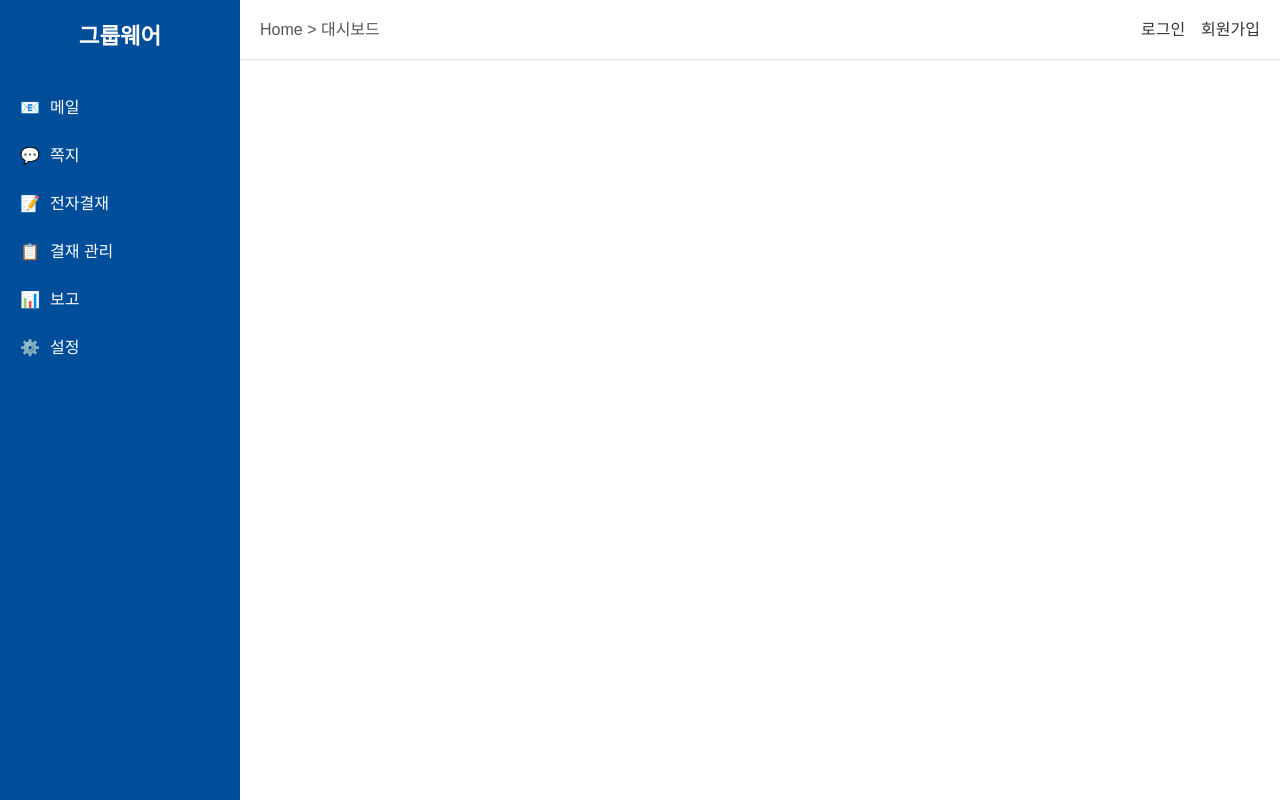
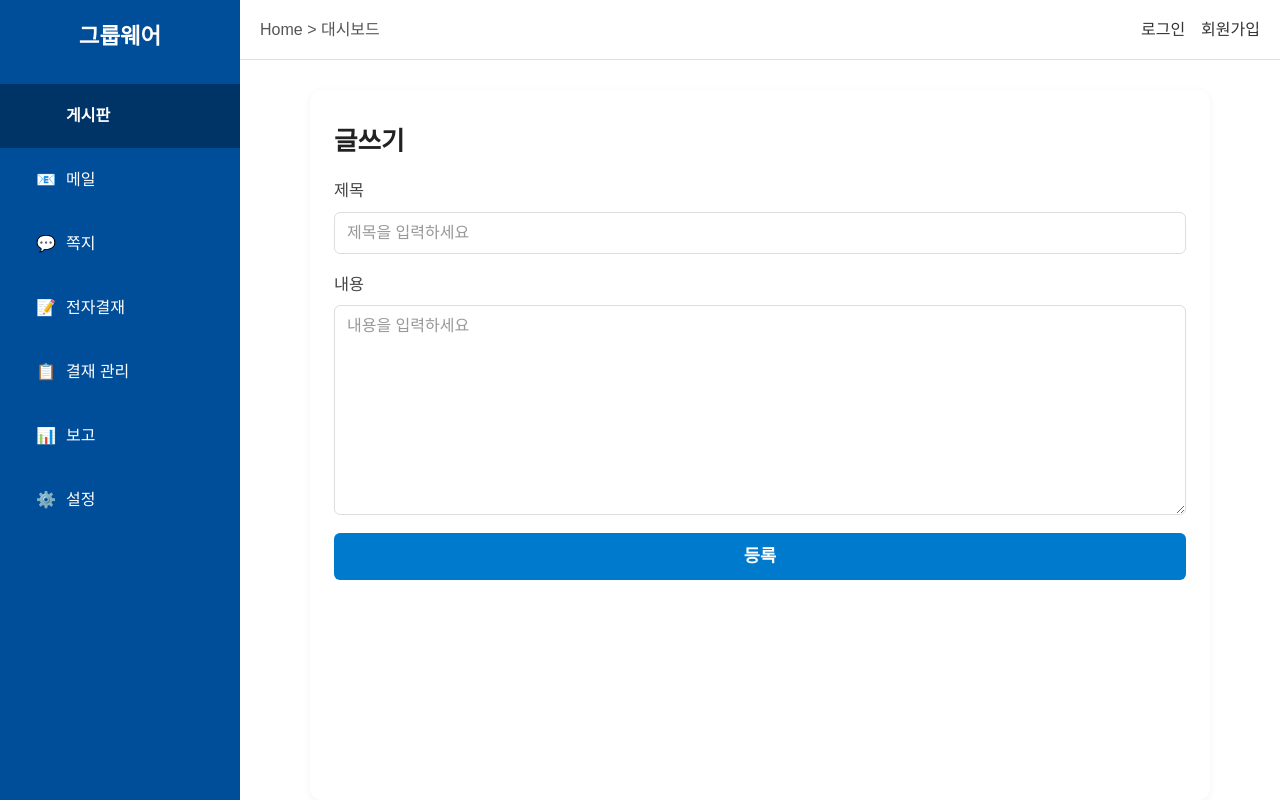
Before and after one commit to zcarc/hs-frontend, a Nuxt app: page /board/create in a window 1280 px wide. Built offline with nearby package versions, Linux system fonts and the light colour scheme; no server answers.

Commit message:
게시판 페이지, 게시글 작성 추가

```diff
--- a/components/Sidebar/Sidebar.css
+++ b/components/Sidebar/Sidebar.css
@@ -33,6 +33,17 @@
     text-align: center;
 }
 
+.menu-link {
+    display: flex;
+    align-items: center;
+    padding: 0.5rem 1rem;
+    text-decoration: none;
+    color: inherit;
+}
+li.active .menu-link {
+    font-weight: bold;
+}
+
 /*@media (max-width: 800px) {*/
 /*    .sidebar {*/
 /*        display: none;*/
--- a/components/Sidebar/Sidebar.vue
+++ b/components/Sidebar/Sidebar.vue
@@ -3,34 +3,35 @@
     <div class="logo">그룹웨어</div>
     <ul class="menu">
       <li
-          v-for="item in menuItems"
-          :key="item.key"
-          :class="{ active: activeMenu === item.key }"
-          @click="selectMenu(item.key)"
+        v-for="item in menuItems"
+        :key="item.key"
+        :class="{ active: isActive(item) }"
       >
-        <span class="icon">{{ item.icon }}</span>{{ item.name }}
+        <NuxtLink :to="item.link" class="menu-link" exact-active-class="active">
+          <span class="icon">{{ item.icon }}</span
+          >{{ item.name }}
+        </NuxtLink>
       </li>
     </ul>
   </nav>
 </template>
 
 <script setup lang="ts">
-const router = useRouter()
+const route = useRoute();
 
 const menuItems = [
-  { key: 'mail', name: '메일', icon: '📧' },
-  { key: 'msg', name: '쪽지', icon: '💬' },
-  { key: 'approval', name: '전자결재', icon: '📝' },
-  { key: 'manage', name: '결재 관리', icon: '📋' },
-  { key: 'report', name: '보고', icon: '📊' },
-  { key: 'settings', name: '설정', icon: '⚙️' },
-]
+  { key: "board", name: "게시판", icon: "", link: "/board" },
+  { key: "mail", name: "메일", icon: "📧", link: "/mail" },
+  { key: "msg", name: "쪽지", icon: "💬", link: "/msg" },
+  { key: "approval", name: "전자결재", icon: "📝", link: "/approval" },
+  { key: "manage", name: "결재 관리", icon: "📋", link: "/manage" },
+  { key: "report", name: "보고", icon: "📊", link: "/report" },
+  { key: "settings", name: "설정", icon: "⚙️", link: "/settings" },
+];
 
-const activeMenu = ref('')
-
-function selectMenu(key: string) {
-  activeMenu.value = key
-  if (key === 'approval') router.push('/approval')
+function isActive(item: (typeof menuItems)[0]) {
+  // 현재 경로가 item.link 로 시작하면 active
+  return route.path.startsWith(item.link);
 }
 </script>
 
--- a/components/ui/button/Button.vue
+++ b/components/ui/button/Button.vue
@@ -1,18 +1,18 @@
 <script setup lang="ts">
-import type { HTMLAttributes } from 'vue'
-import { Primitive, type PrimitiveProps } from 'reka-ui'
-import { cn } from '@/lib/utils'
-import { type ButtonVariants, buttonVariants } from '.'
+import type { HTMLAttributes } from "vue";
+import { Primitive, type PrimitiveProps } from "reka-ui";
+import { cn } from "@/lib/utils";
+import { type ButtonVariants, buttonVariants } from ".";
 
 interface Props extends PrimitiveProps {
-  variant?: ButtonVariants['variant']
-  size?: ButtonVariants['size']
-  class?: HTMLAttributes['class']
+  variant?: ButtonVariants["variant"];
+  size?: ButtonVariants["size"];
+  class?: HTMLAttributes["class"];
 }
 
 const props = withDefaults(defineProps<Props>(), {
-  as: 'button',
-})
+  as: "button",
+});
 </script>
 
 <template>
@@ -20,7 +20,9 @@ const props = withDefaults(defineProps<Props>(), {
     data-slot="button"
     :as="as"
     :as-child="asChild"
-    :class="cn(buttonVariants({ variant, size }), props.class)"
+    :class="
+      cn(buttonVariants({ variant, size }), 'cursor-pointer', props.class)
+    "
   >
     <slot />
   </Primitive>
--- /dev/null
+++ b/pages/board/create/index.css
@@ -0,0 +1,70 @@
+/* board 페이지와 통일되는 스타일 */
+.board-container {
+    background: #fff;
+    border-radius: 12px;
+    box-shadow: 0 2px 8px rgba(0,0,0,0.05);
+    width: 100%;
+    max-width: 900px;
+    margin: 30px auto 0 auto;
+    padding: 32px 24px;
+    min-height: 600px;
+    display: flex;
+    flex-direction: column;
+}
+.board-title {
+    font-size: 1.6rem;
+    font-weight: 700;
+    color: #222;
+    margin-bottom: 18px;
+}
+.board-form {
+    display: flex;
+    flex-direction: column;
+    gap: 18px;
+}
+.form-row {
+    display: flex;
+    flex-direction: column;
+    gap: 6px;
+}
+.form-label {
+    font-size: 1.02rem;
+    color: #444;
+    margin-bottom: 3px;
+}
+.form-input {
+    border: 1px solid #ddd;
+    border-radius: 6px;
+    padding: 8px 12px;
+    font-size: 1rem;
+}
+.form-input:focus {
+    outline: none;
+    border-color: #007acc;
+    background: #f7fafd;
+}
+.btn-submit {
+    width: 100%;
+    background: #007acc;
+    color: #fff;
+    font-weight: 600;
+    border: none;
+    border-radius: 6px;
+    padding: 10px 32px;
+    font-size: 1.1rem;
+    cursor: pointer;
+    transition: background 0.15s;
+}
+.btn-submit:hover {
+    background: #005f99;
+}
+@media (max-width: 700px) {
+    .board-container {
+        padding: 12px 4px;
+    }
+    .btn-submit {
+        width: 100%;
+        font-size: 1rem;
+        padding: 10px 0;
+    }
+}
--- /dev/null
+++ b/pages/board/create/index.vue
@@ -0,0 +1,90 @@
+<template>
+  <div class="board-container">
+    <h1 class="board-title">글쓰기</h1>
+    <form class="board-form" @submit.prevent="submit">
+      <div class="form-row">
+        <label class="form-label" for="title">제목</label>
+        <input
+          id="title"
+          v-model="title"
+          type="text"
+          class="form-input"
+          placeholder="제목을 입력하세요"
+          required
+        />
+      </div>
+      <!--      <div class="form-row">-->
+      <!--        <label class="form-label" for="author">작성자</label>-->
+      <!--        <input-->
+      <!--          id="author"-->
+      <!--          v-model="author"-->
+      <!--          type="text"-->
+      <!--          class="form-input"-->
+      <!--          placeholder="작성자를 입력하세요"-->
+      <!--          required-->
+      <!--        />-->
+      <!--      </div>-->
+      <!--      <div class="form-row">-->
+      <!--        <label class="form-label" for="category">카테고리</label>-->
+      <!--        <select id="category" v-model="category" class="form-input">-->
+      <!--          <option value="공지">공지</option>-->
+      <!--          <option value="업무">업무</option>-->
+      <!--          <option value="자유">자유</option>-->
+      <!--        </select>-->
+      <!--      </div>-->
+      <div class="form-row">
+        <label class="form-label" for="content">내용</label>
+        <textarea
+          id="content"
+          v-model="content"
+          class="form-input"
+          rows="8"
+          placeholder="내용을 입력하세요"
+        ></textarea>
+      </div>
+      <div class="board-toolbar">
+        <button type="submit" class="btn-submit">등록</button>
+      </div>
+    </form>
+  </div>
+</template>
+
+<script setup lang="ts">
+import { ref } from "vue";
+import { useRouter } from "vue-router";
+
+const title = ref("");
+const author = ref("");
+const category = ref("공지");
+const content = ref("");
+const router = useRouter();
+
+const auth = useAuthStore(); // 2. pinia에서 user 상태 가져오기
+
+async function submit() {
+  // alert(
+  //   `[임시] 등록됨\n제목: ${title.value}\n작성자: ${author.value}\n카테고리: ${category.value}\n내용: ${content.value}`,
+  // );
+  if (!auth.user?.userId) {
+    alert("로그인이 필요합니다.");
+    return;
+  }
+
+  try {
+    await $fetch("http://localhost:8000/post", {
+      method: "POST",
+      body: {
+        title: title.value,
+        content: content.value,
+        userId: auth.user.userId,
+      },
+      // credentials: "include", // 백엔드가 인증 필요하면 추가
+    });
+    await router.push("/board");
+  } catch (e: any) {
+    alert("등록 실패: " + (e?.data?.message || e.message));
+  }
+}
+</script>
+
+<style scoped src="./index.css"></style>
--- /dev/null
+++ b/pages/board/index.css
@@ -0,0 +1,94 @@
+.board-container {
+    background: #fff;
+    border-radius: 12px;
+    box-shadow: 0 2px 8px rgba(0,0,0,0.05);
+    width: 100%;
+    max-width: 900px;
+    margin: 30px auto 0 auto;
+    padding: 32px 24px;
+    min-height: 600px;
+    display: flex;
+    flex-direction: column;
+}
+.board-title {
+    font-size: 1.6rem;
+    font-weight: 700;
+    color: #222;
+    margin-bottom: 18px;
+}
+.board-toolbar {
+    display: flex;
+    gap: 10px;
+    margin-bottom: 20px;
+}
+.board-toolbar select, .board-toolbar input {
+    border: 1px solid #ddd;
+    border-radius: 6px;
+    padding: 6px 12px;
+    font-size: 1rem;
+}
+.board-search {
+    flex: 1 1 220px;
+}
+.board-list-header, .board-list-row {
+    display: grid;
+    grid-template-columns: 60px 1.8fr 1fr 110px;
+    align-items: center;
+    padding: 8px 0;
+}
+.board-list-header {
+    background: #f7fafc;
+    border-radius: 6px;
+    font-size: 1rem;
+    color: #555;
+    font-weight: 600;
+    margin-bottom: 5px;
+    border: 1px solid #eee;
+    padding-left: 12px;
+    padding-right: 12px;
+}
+.board-list-row {
+    border-bottom: 1px solid #f1f1f1;
+    font-size: 1rem;
+    color: #444;
+    padding-left: 12px;
+    padding-right: 12px;
+    transition: background 0.16s;
+}
+.board-list-row:hover {
+    background: #f0f8ff;
+}
+.board-empty {
+    text-align: center;
+    color: #aaa;
+    padding: 48px 0;
+    font-size: 1.1rem;
+}
+.col-no {
+    text-align: center;
+}
+.col-title {
+    font-weight: 500;
+    color: #007acc;
+    cursor: pointer;
+    padding-left: 6px;
+}
+.col-title:hover {
+    text-decoration: underline;
+}
+.col-author, .col-date {
+    text-align: center;
+    font-size: 0.98rem;
+}
+@media (max-width: 700px) {
+    .board-container {
+        padding: 12px 4px;
+    }
+    .board-list-header, .board-list-row {
+        grid-template-columns: 1.1fr 2.8fr;
+        font-size: 0.98rem;
+    }
+    .col-author, .col-date {
+        display: none;
+    }
+}
--- /dev/null
+++ b/pages/board/index.vue
@@ -0,0 +1,92 @@
+<template>
+  <div class="board-container">
+    <h1 class="board-title">게시판</h1>
+    <div class="board-toolbar">
+      <select v-model="selectedCategory">
+        <option value="전체">전체</option>
+        <option value="공지">공지</option>
+        <option value="업무">업무</option>
+        <option value="자유">자유</option>
+      </select>
+      <input
+        v-model="search"
+        type="text"
+        placeholder="검색어를 입력하세요"
+        class="board-search"
+      />
+      <template v-if="auth.user">
+        <Button>
+          <NuxtLink to="/board/create"> 글쓰기</NuxtLink>
+        </Button>
+      </template>
+    </div>
+    <div class="board-list-header">
+      <span class="col-no">번호</span>
+      <span class="col-title">제목</span>
+      <span class="col-author">작성자</span>
+      <span class="col-date">등록일</span>
+    </div>
+    <div v-if="filteredPosts.length > 0" class="board-list">
+      <div v-for="post in filteredPosts" :key="post.id" class="board-list-row">
+        <span class="col-no">{{ post.id }}</span>
+        <span class="col-title">{{ post.title }}</span>
+        <span class="col-author">{{ post.author }}</span>
+        <span class="col-date">{{ post.date }}</span>
+      </div>
+    </div>
+    <div v-else class="board-empty">게시글이 없습니다.</div>
+  </div>
+</template>
+
+<script setup lang="ts">
+import { useAuthStore } from "~/stores/auth";
+import { computed, ref } from "vue";
+
+const auth = useAuthStore();
+
+const posts = ref([
+  {
+    id: 3,
+    title: "[공지] 6월 월간 회의 일정 안내",
+    author: "관리자",
+    date: "2025-06-01",
+    category: "공지",
+  },
+  {
+    id: 2,
+    title: "[업무] 신규 시스템 교육 자료 업로드",
+    author: "IT팀",
+    date: "2025-05-30",
+    category: "업무",
+  },
+  {
+    id: 1,
+    title: "[자유] 주말 등산 모임",
+    author: "홍길동",
+    date: "2025-05-28",
+    category: "자유",
+  },
+]);
+
+const selectedCategory = ref("전체");
+const search = ref("");
+
+const filteredPosts = computed(() => {
+  let list = posts.value;
+  if (selectedCategory.value !== "전체") {
+    list = list.filter((p) => p.category === selectedCategory.value);
+  }
+  if (search.value.trim()) {
+    list = list.filter(
+      (p) => p.title.includes(search.value) || p.author.includes(search.value),
+    );
+  }
+  return list;
+});
+
+function writePost() {
+  alert("글쓰기 기능은 추후 구현 예정입니다.");
+}
+</script>
+
+<style scoped src="./index.css"></style>
```
